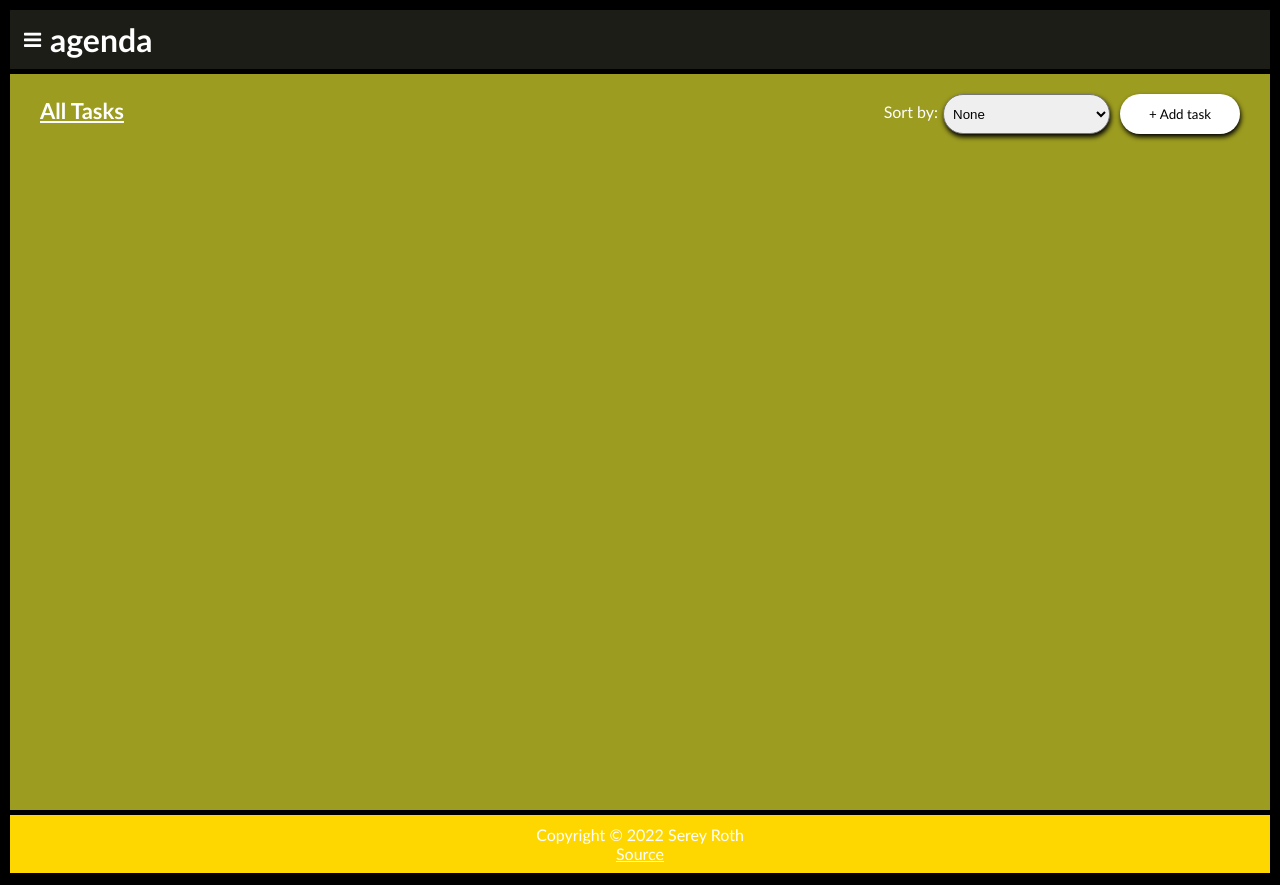
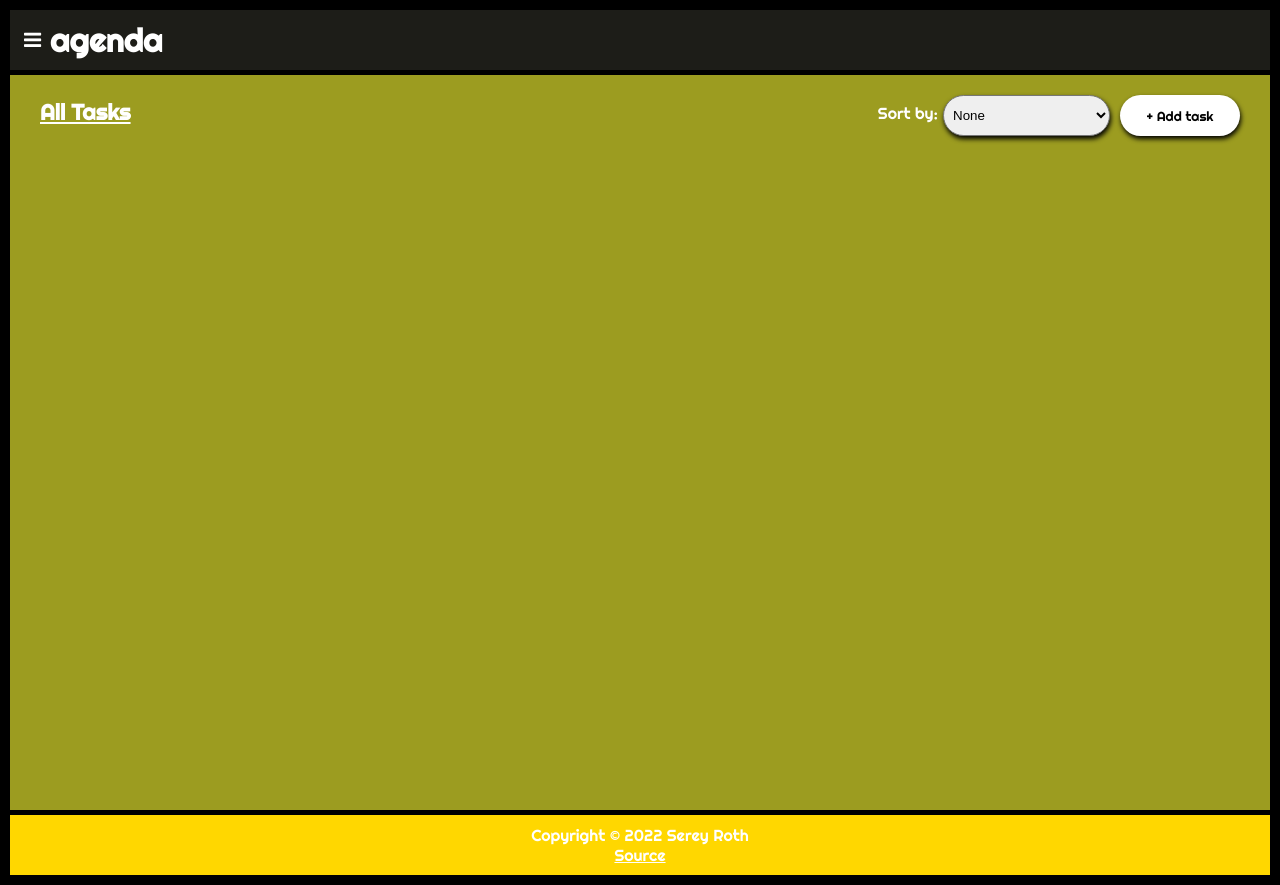
Before and after one commit to serey-roth/todolist, a website built with webpack: page src/index.html in a window 1280 px wide. Built offline with nearby package versions, Linux system fonts and the light colour scheme; some packages are replaced by stand-ins of ours; no server answers.

Commit message:
Update fonts

```diff
--- a/src/index.html
+++ b/src/index.html
@@ -9,6 +9,9 @@
     <link rel="stylesheet" href="https://cdnjs.cloudflare.com/ajax/libs/font-awesome/4.7.0/css/font-awesome.min.css">
     <script src="https://www.gstatic.com/firebasejs/ui/6.0.1/firebase-ui-auth.js"></script>
     <link type="text/css" rel="stylesheet" href="https://www.gstatic.com/firebasejs/ui/6.0.1/firebase-ui-auth.css" />
+    <link rel="preconnect" href="https://fonts.googleapis.com">
+    <link rel="preconnect" href="https://fonts.gstatic.com" crossorigin>
+    <link href="https://fonts.googleapis.com/css2?family=Righteous&display=swap" rel="stylesheet">
 </head>
 <body class="container">
     <div class="contents">
--- a/src/style/style.scss
+++ b/src/style/style.scss
@@ -14,11 +14,7 @@
 
 body {
     font-size: 16px;
-    font-family: 'Trebuchet MS',
-    'Lucida Sans Unicode',
-    'Lucida Grande',
-    'Lucida Sans',
-    Arial, sans-serif;
+    font-family: 'Righteous', Arial, Helvetica, sans-serif;
     background-color: black;
     color: white;
 }
@@ -115,7 +111,7 @@ h3 {
     flex-grow: 2;
     position: relative;
     background-color: bisque;
-    @media only screen and (min-width: 500px) {
+    @media only screen and (min-width: 520px) {
         display: flex;
         flex-direction: row;
     }
@@ -278,7 +274,7 @@ h3 {
             }
         }
     }
-    @media only screen and (min-width: 500px) {
+    @media only screen and (min-width: 520px) {
         position: relative;
         width: 250px;
         height: auto;
@@ -295,7 +291,7 @@ h3 {
     flex-grow: 1;
     padding: var(--gap-s) var(--gap-l);
     background-color: rgb(156, 156, 32);
-    @media only screen and (min-width: 500px) {
+    @media only screen and (min-width: 520px) {
         height: auto;
         position: relative;
     }
@@ -333,7 +329,7 @@ h3 {
             padding: var(--gap-xs);
             border-radius: 50px;
             box-shadow: 1px 3px 5px black;
-            @media only screen and (min-width: 500px) {
+            @media only screen and (min-width: 520px) {
                 width: auto;
             }
         }
@@ -494,7 +490,7 @@ h3 {
     background: rgb(34, 34, 30);
     border-radius: 30px;
     box-shadow: 1px 3px 5px black;
-    @media only screen and (min-width: 500px) {
+    @media only screen and (min-width: 520px) {
         width: 300px;
         padding: calc(1.2 * var(--gap-l));
     }
```
Also changed, not shown: src/style/style.css, 1 other file.
